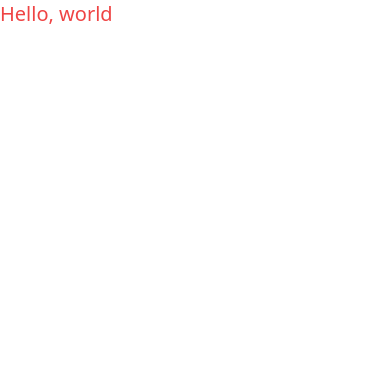
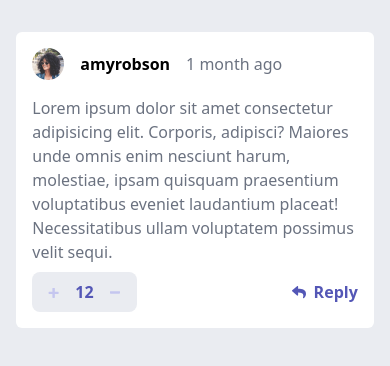
Before and after one commit to LFdeSouza/comment-section, a React (Create React App) app: page / in a window 390 px wide. Shown: the top 366 px of the page. Built offline with nearby package versions, Linux system fonts and the light colour scheme.

Commit message:
comment mobile

```diff
--- a/package.json
+++ b/package.json
@@ -38,6 +38,8 @@
   "devDependencies": {
     "autoprefixer": "^10.4.7",
     "postcss": "^8.4.13",
+    "prettier": "^2.6.2",
+    "prettier-plugin-tailwindcss": "^0.1.10",
     "tailwindcss": "^3.0.24"
   }
 }
--- a/public/index.html
+++ b/public/index.html
@@ -9,35 +9,17 @@
       name="description"
       content="Web site created using create-react-app"
     />
-    <link rel="apple-touch-icon" href="%PUBLIC_URL%/logo192.png" />
-    <!--
-      manifest.json provides metadata used when your web app is installed on a
-      user's mobile device or desktop. See https://developers.google.com/web/fundamentals/web-app-manifest/
-    -->
-    <link rel="manifest" href="%PUBLIC_URL%/manifest.json" />
-    <!--
-      Notice the use of %PUBLIC_URL% in the tags above.
-      It will be replaced with the URL of the `public` folder during the build.
-      Only files inside the `public` folder can be referenced from the HTML.
+    <link rel="preconnect" href="https://fonts.googleapis.com" />
+    <link rel="preconnect" href="https://fonts.gstatic.com" crossorigin />
+    <link
+      href="https://fonts.googleapis.com/css2?family=Montserrat:wght@500;700&display=swap"
+      rel="stylesheet"
+    />
 
-      Unlike "/favicon.ico" or "favicon.ico", "%PUBLIC_URL%/favicon.ico" will
-      work correctly both with client-side routing and a non-root public URL.
-      Learn how to configure a non-root public URL by running `npm run build`.
-    -->
     <title>React App</title>
   </head>
-  <body>
+  <body class="font-rubik">
     <noscript>You need to enable JavaScript to run this app.</noscript>
     <div id="root"></div>
-    <!--
-      This HTML file is a template.
-      If you open it directly in the browser, you will see an empty page.
-
-      You can add webfonts, meta tags, or analytics to this file.
-      The build step will place the bundled scripts into the <body> tag.
-
-      To begin the development, run `npm start` or `yarn start`.
-      To create a production bundle, use `npm run build` or `yarn build`.
-    -->
   </body>
 </html>
--- a/src/App.js
+++ b/src/App.js
@@ -1,5 +1,11 @@
+import Comment from "./components/Comment";
+
 function App() {
-  return <h1 className="text-red-500 text-xl">Hello, world</h1>;
+  return (
+    <section className="h-screen w-screen bg-lightGray pt-8">
+      <Comment />
+    </section>
+  );
 }
 
 export default App;
--- /dev/null
+++ b/src/components/Comment.jsx
@@ -0,0 +1,59 @@
+import React from "react";
+import picture from "../assets/images/avatars/image-amyrobson.png";
+
+const Comment = ({ user, content, date, score }) => {
+  const iconPlus = (
+    <svg width="11" height="11" xmlns="http://www.w3.org/2000/svg">
+      <path
+        d="M6.33 10.896c.137 0 .255-.05.354-.149.1-.1.149-.217.149-.354V7.004h3.315c.136 0 .254-.05.354-.149.099-.1.148-.217.148-.354V5.272a.483.483 0 0 0-.148-.354.483.483 0 0 0-.354-.149H6.833V1.4a.483.483 0 0 0-.149-.354.483.483 0 0 0-.354-.149H4.915a.483.483 0 0 0-.354.149c-.1.1-.149.217-.149.354v3.37H1.08a.483.483 0 0 0-.354.15c-.1.099-.149.217-.149.353v1.23c0 .136.05.254.149.353.1.1.217.149.354.149h3.333v3.39c0 .136.05.254.15.353.098.1.216.149.353.149H6.33Z"
+        fill="#C5C6EF"
+      />
+    </svg>
+  );
+
+  const iconMinus = (
+    <svg width="11" height="3" xmlns="http://www.w3.org/2000/svg">
+      <path
+        d="M9.256 2.66c.204 0 .38-.056.53-.167.148-.11.222-.243.222-.396V.722c0-.152-.074-.284-.223-.395a.859.859 0 0 0-.53-.167H.76a.859.859 0 0 0-.53.167C.083.437.009.57.009.722v1.375c0 .153.074.285.223.396a.859.859 0 0 0 .53.167h8.495Z"
+        fill="#C5C6EF"
+      />
+    </svg>
+  );
+
+  const iconReply = (
+    <svg width="14" height="13" xmlns="http://www.w3.org/2000/svg">
+      <path
+        d="M.227 4.316 5.04.16a.657.657 0 0 1 1.085.497v2.189c4.392.05 7.875.93 7.875 5.093 0 1.68-1.082 3.344-2.279 4.214-.373.272-.905-.07-.767-.51 1.24-3.964-.588-5.017-4.829-5.078v2.404c0 .566-.664.86-1.085.496L.227 5.31a.657.657 0 0 1 0-.993Z"
+        fill="#5357B6"
+      />
+    </svg>
+  );
+  return (
+    <div className="mx-auto w-11/12 rounded-md bg-white p-4">
+      <div className="flex items-center gap-4">
+        <img src={picture} alt="avatar" className="h-8 w-8" />
+        <h1 className="font-bold">amyrobson</h1>
+        <p className="text-gray-500">1 month ago</p>
+      </div>
+      <p className="mt-4 text-gray-500">
+        Lorem ipsum dolor sit amet consectetur adipisicing elit. Corporis,
+        adipisci? Maiores unde omnis enim nesciunt harum, molestiae, ipsam
+        quisquam praesentium voluptatibus eveniet laudantium placeat!
+        Necessitatibus ullam voluptatem possimus velit sequi.
+      </p>
+
+      <div className="mt-2 flex  items-center justify-between">
+        <div className="flex w-fit items-center justify-center gap-4 rounded-lg bg-lightGray py-2 px-4">
+          <i className="cursor-pointer">{iconPlus}</i>
+          <p className=" font-bold text-moderateBlue">12</p>
+          <i className="cursor-pointer">{iconMinus}</i>
+        </div>
+        <p className="flex cursor-pointer items-center gap-2 font-bold text-moderateBlue">
+          {iconReply}Reply
+        </p>
+      </div>
+    </div>
+  );
+};
+
+export default Comment;
--- a/tailwind.config.js
+++ b/tailwind.config.js
@@ -1,7 +1,21 @@
 module.exports = {
   content: ["./src/**/*.{js,jsx,ts,tsx}"],
   theme: {
-    extend: {},
+    extend: {
+      colors: {
+        moderateBlue: "#5457b6",
+        softRed: "#ed6468",
+        lightGrayishBlue: "#c3c4ef",
+        paleRed: "#ffb8bb",
+        darkBlue: "#324152",
+        grayishBlue: "#67727e",
+        lightGray: "#eaecf1",
+        verylightGray: "#f5f6fa",
+      },
+      fontFamily:{
+        rubik: "'Montserrat', sans-serif;"
+      }
+    },
   },
   plugins: [],
 };
```
Also changed, not shown: src/data.json (added, +68 -0 lines), 1 other file (tests, documents, lock files or other folders).
